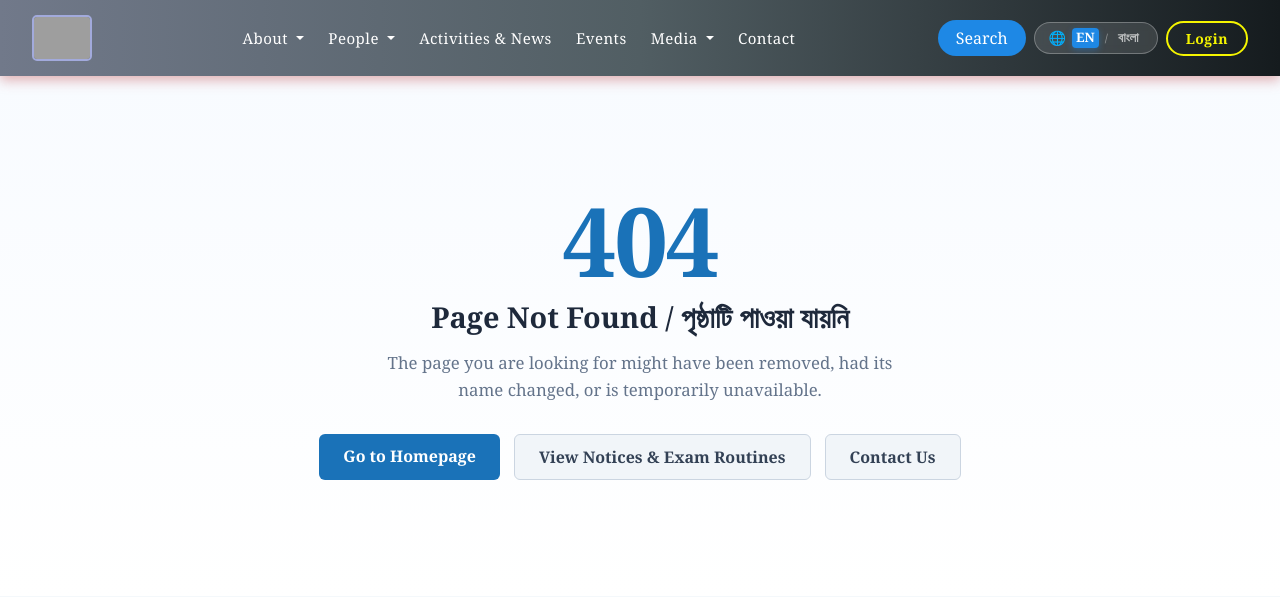
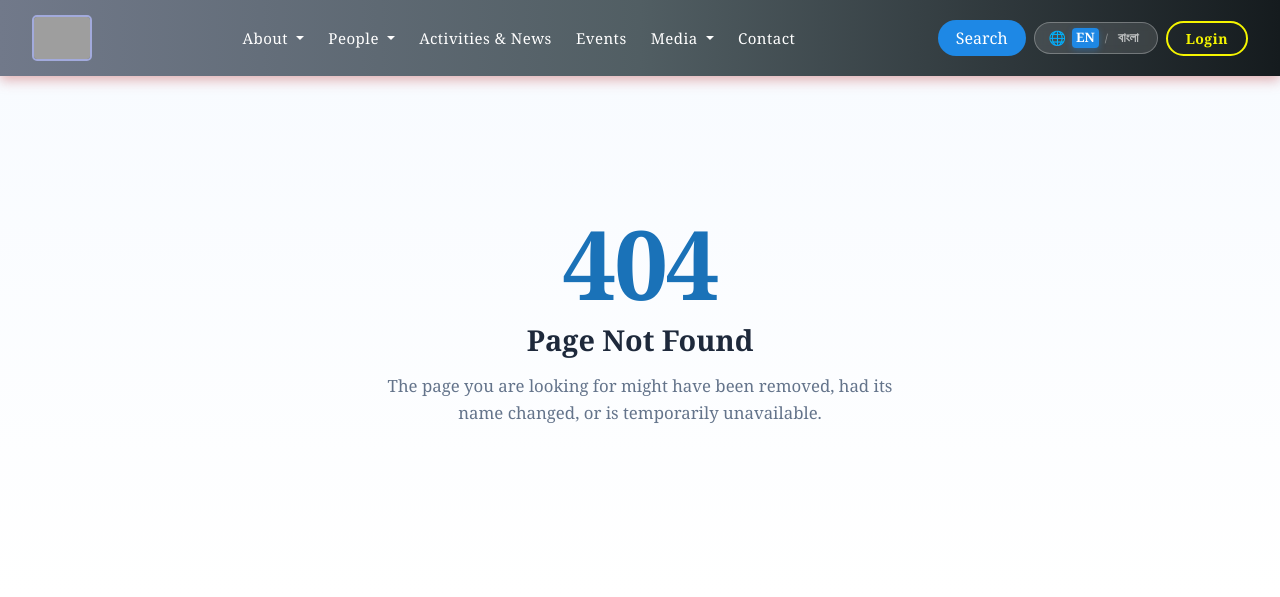
Before and after one commit to ShovanMondal1910/Kapotaksha, a PHP site: page /404.php in a window 1280 px wide. Shown: the top 597 px of the page. After the commit the page ends 423 px from the top, so only its background shows below. Run offline with PHP 8.4, Linux system fonts and the light colour scheme; grey boxes are pictures that could not be loaded.

Commit message:
refactor: simplify 404 error page layout and remove bilingual title

```diff
--- a/404.php
+++ b/404.php
@@ -24,23 +24,12 @@ include __DIR__ . '/components/navbar.php';
     <main class="error-page-wrapper">
         <div class="container">
             <div class="error-code">404</div>
-            <h1 class="error-title">Page Not Found / পৃষ্ঠাটি পাওয়া যায়নি</h1>
+            <h1 class="error-title">Page Not Found</h1>
             <p class="error-desc">
                 The page you are looking for might have been removed, had its name changed, or is temporarily unavailable.
             </p>
-            <div class="error-actions">
-                <a href="index.php" class="btn-error-primary">Go to Homepage</a>
-                <a href="activities-and-news/ActivityAndNews.php" class="btn-error-secondary">View Notices &amp; Exam Routines</a>
-                <a href="index.php#contact" class="btn-error-secondary">Contact Us</a>
-            </div>
         </div>
     </main>
-
-    <!-- Back to Top -->
-    <a href="#" class="back-to-top" aria-label="Back to top">&#8679;</a>
-
-    <!-- Footer -->
-    <?php include __DIR__ . '/components/footer.php'; ?>
 
     <script src="libs/bootstrap/bootstrap.bundle.min.js"></script>
     <script src="js/search.js"></script>
```
